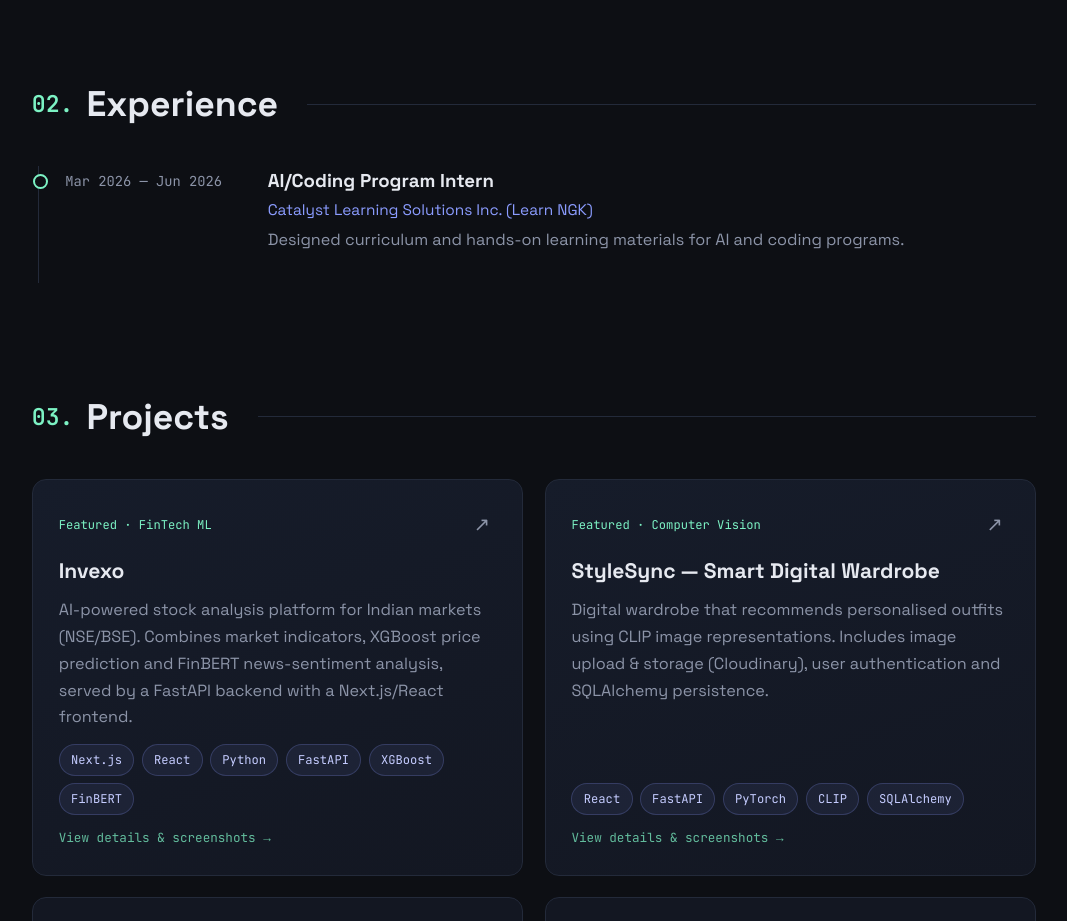
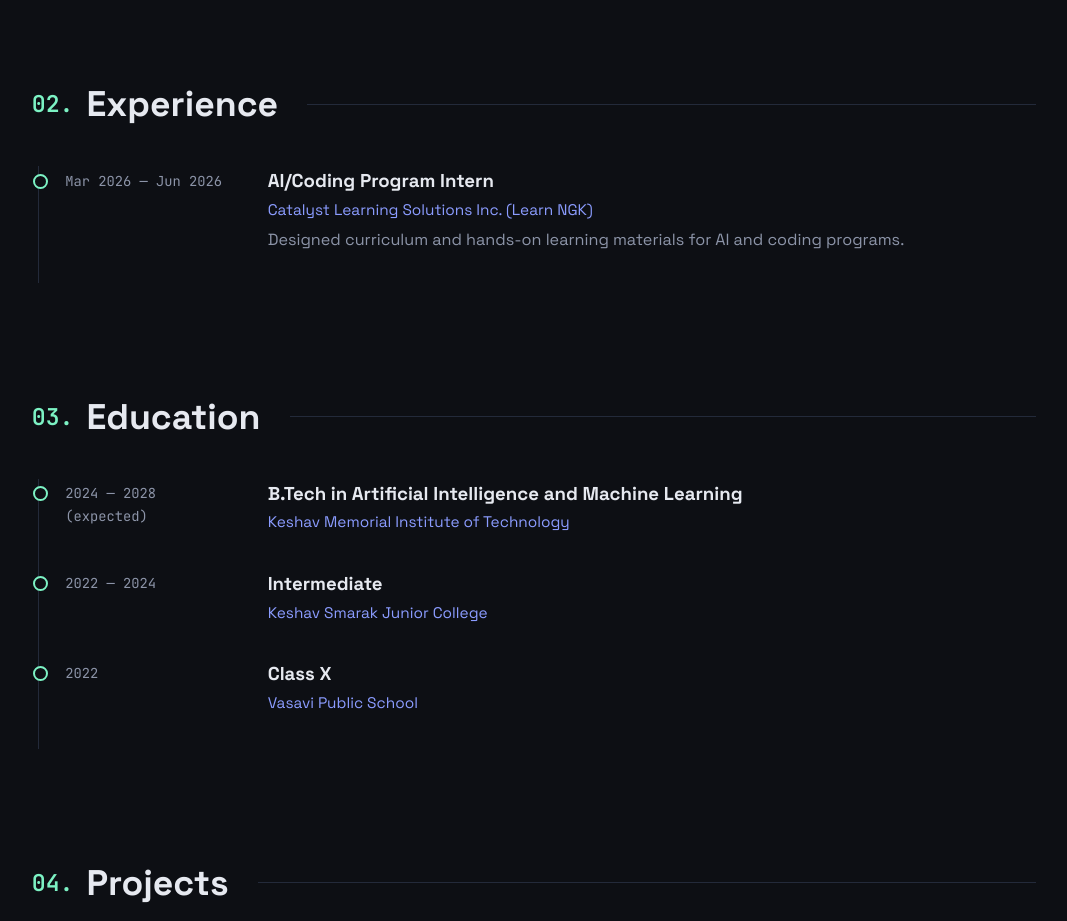
Before and after one commit to 09lakshya/my-portfolio, a plain HTML site: page index.html in a window 1280 px wide. Shown: the part 1306-2227 px from the top of the page, without its empty margins (106-1173 px from the left). Drawn offline with Linux system fonts and the light colour scheme.

Commit message:
Re-add Education section without marks or grades
Co-Authored-By: Claude Opus 5.5 <noreply@anthropic.com>

```diff
--- a/index.html
+++ b/index.html
@@ -20,6 +20,7 @@
     <nav id="site-nav">
       <a href="#about">About</a>
       <a href="#experience">Experience</a>
+      <a href="#education">Education</a>
       <a href="#projects">Projects</a>
       <a href="#skills">Skills</a>
       <a href="https://mail.google.com/mail/?view=cm&amp;fs=1&amp;to=lakshyahindocha@gmail.com&amp;su=Hello%20Lakshya%20%E2%80%94%20from%20your%20portfolio" target="_blank" rel="noopener" data-compose>Contact</a>
@@ -84,6 +85,31 @@
           </div>
         </article>
       </div>
+    </section>
+
+    <!-- EDUCATION -->
+    <section id="education" class="reveal">
+      <h3 class="section-title"><span class="mono">03.</span> Education</h3>
+      <div class="timeline">
+        <article class="t-item">
+          <div class="t-meta mono">2024 — 2028 (expected)</div>
+          <div>
+            <h4>B.Tech in Artificial Intelligence and Machine Learning</h4>
+            <p class="org">Keshav Memorial Institute of Technology</p>
+          </div>
+        </article>
+        <article class="t-item">
+          <div class="t-meta mono">2022 — 2024</div>
+          <div>
+            <h4>Intermediate</h4>
+            <p class="org">Keshav Smarak Junior College</p>
+          </div>
+        </article>
+        <article class="t-item">
+          <div class="t-meta mono">2022</div>
+          <div>
+            <h4>Class X</h4>
+            <p class="org">Vasavi Public School</p>
           </div>
         </article>
       </div>
@@ -91,7 +117,7 @@
 
     <!-- PROJECTS -->
     <section id="projects" class="reveal">
-      <h3 class="section-title"><span class="mono">03.</span> Projects</h3>
+      <h3 class="section-title"><span class="mono">04.</span> Projects</h3>
       <div class="cards">
         <article tabindex="0" role="button" data-project="invexo" class="card featured">
           <div class="card-top">
@@ -148,7 +174,7 @@
 
     <!-- SKILLS -->
     <section id="skills" class="reveal">
-      <h3 class="section-title"><span class="mono">04.</span> Skills</h3>
+      <h3 class="section-title"><span class="mono">05.</span> Skills</h3>
       <div class="skills">
         <div class="skill-group"><h5 class="mono">languages</h5><ul class="chips"><li>Python</li><li>C++</li><li>JavaScript</li></ul></div>
         <div class="skill-group"><h5 class="mono">ai / ml &amp; data</h5><ul class="chips"><li>PyTorch</li><li>TensorFlow</li><li>Keras</li><li>Scikit-learn</li><li>XGBoost</li><li>OpenCV</li><li>spaCy</li><li>NLTK</li><li>NumPy</li><li>Pandas</li><li>Matplotlib</li></ul></div>
@@ -160,7 +186,7 @@
 
     <!-- CONTACT -->
     <section id="contact" class="reveal contact">
-      <h3 class="section-title"><span class="mono">05.</span> Contact</h3>
+      <h3 class="section-title"><span class="mono">06.</span> Contact</h3>
       <p class="big">Let's build something intelligent.</p>
       <p>I'm open to internships, research collaborations and interesting AI projects. My inbox is always open.</p>
       <a class="btn primary" href="https://mail.google.com/mail/?view=cm&amp;fs=1&amp;to=lakshyahindocha@gmail.com&amp;su=Hello%20Lakshya%20%E2%80%94%20from%20your%20portfolio" target="_blank" rel="noopener" data-compose>Say hello</a>
```
